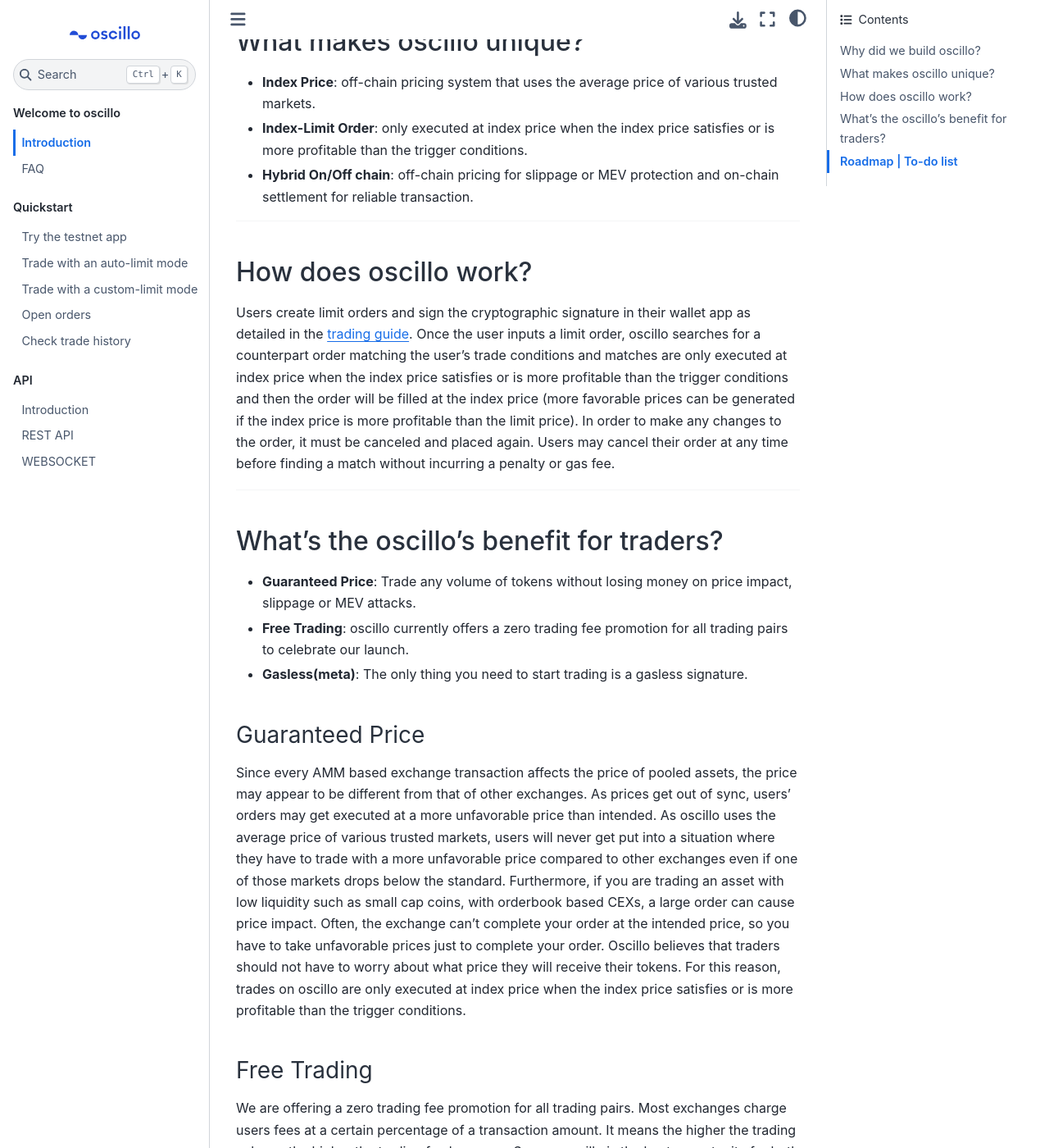
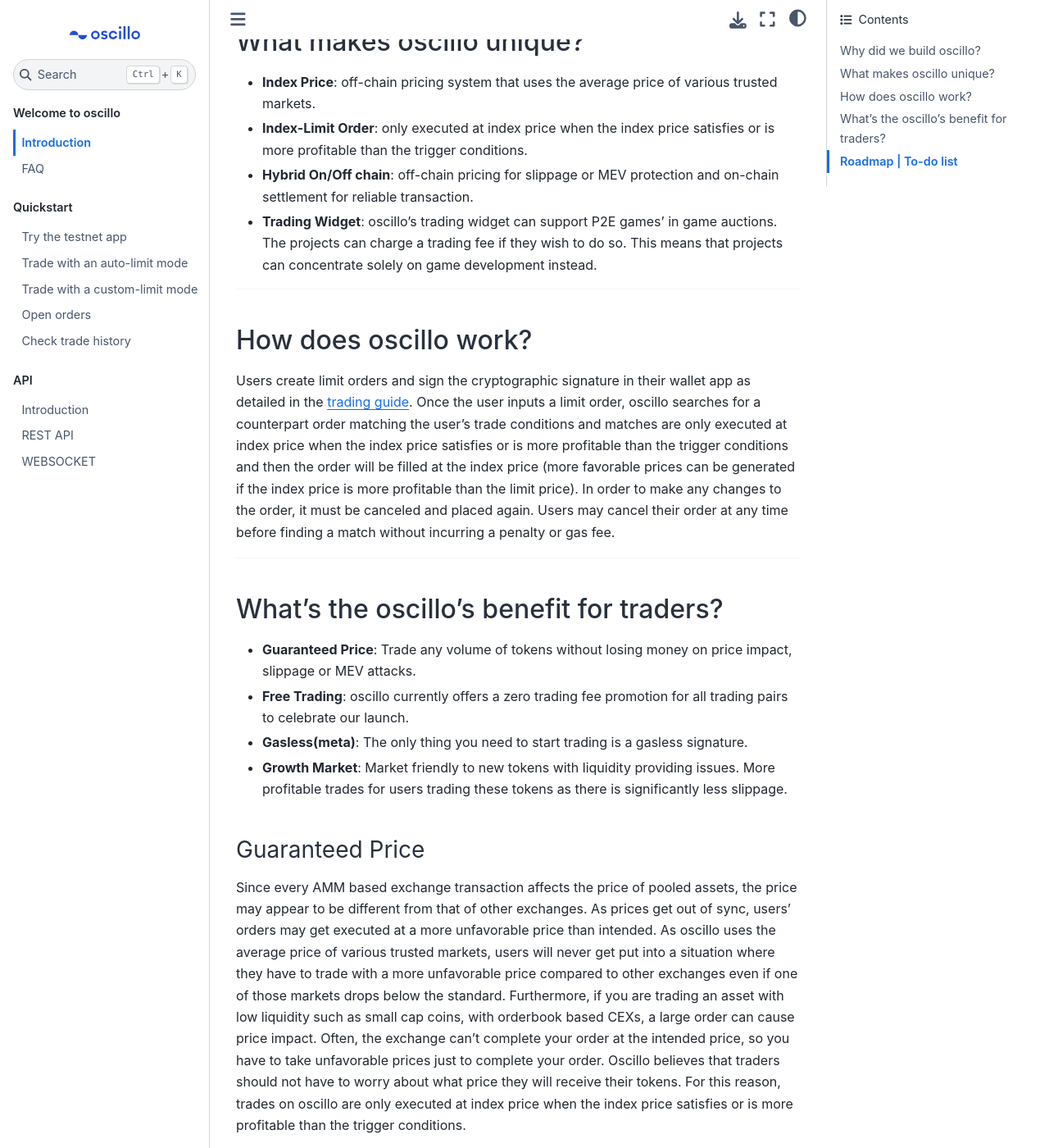
Before and after one commit to oscillo-finance/Docs, a Sphinx documentation site: the page built from docs/source/welcome/introduction.rst, in a window 1280 px wide and 1400 px high, scrolled down 457 px. Shown: the whole window at 82% size. Built offline with Sphinx 7.4.7 and the Sphinx Book theme 1.1.4, drawn with Linux system fonts in a browser that asks for light colours.

Commit message:
Update introduction.rst

```diff
--- a/docs/source/welcome/introduction.rst
+++ b/docs/source/welcome/introduction.rst
@@ -15,6 +15,7 @@
 * **Index Price**: off-chain pricing system that uses the average price of various trusted markets.
 * **Index-Limit Order**: only executed at index price when the index price satisfies or is more profitable than the trigger conditions.
 * **Hybrid On/Off chain**: off-chain pricing for slippage or MEV protection and on-chain settlement for reliable transaction.
+* **Trading Widget**: oscillo’s trading widget can support P2E games’ in game auctions. The projects can charge a trading fee if they wish to do so. This means that projects can concentrate solely on game development instead.
 
 ----
 
@@ -31,6 +32,7 @@
 * **Guaranteed Price**: Trade any volume of tokens without losing money on price impact, slippage or MEV attacks.
 * **Free Trading**: oscillo currently offers a zero trading fee promotion for all trading pairs to celebrate our launch.
 * **Gasless(meta)**: The only thing you need to start trading is a gasless signature.
+* **Growth Market**: Market friendly to new tokens with liquidity providing issues. More profitable trades for users trading these tokens as there is significantly less slippage.
 
 Guaranteed Price
 ****************
```
